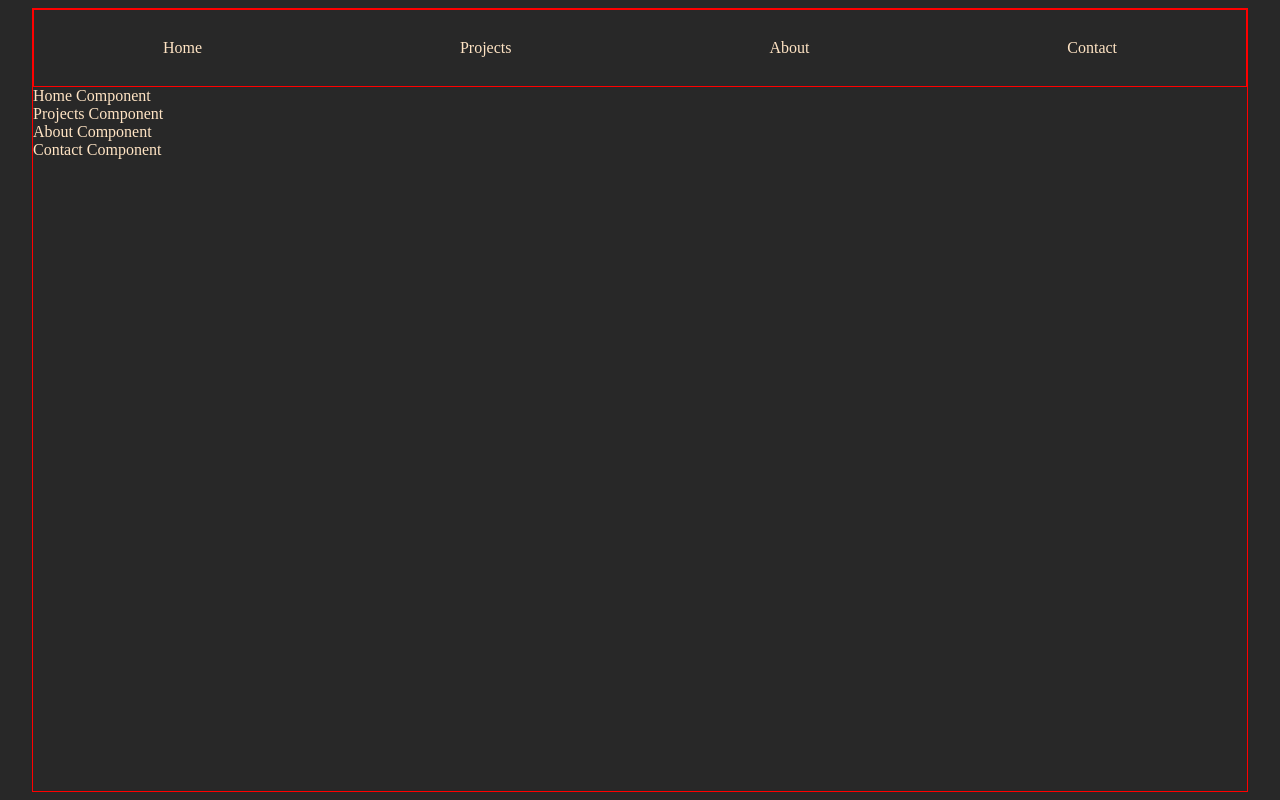
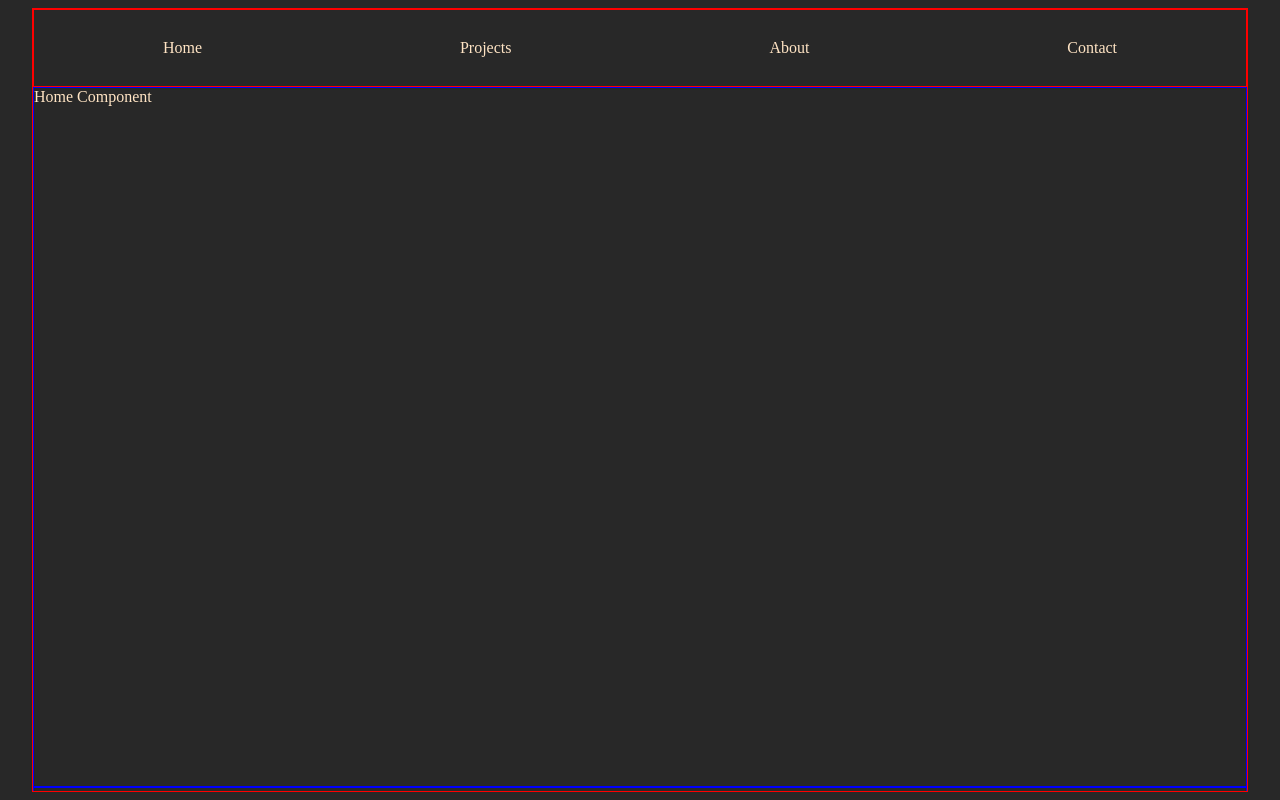
Before and after one commit to danifromecuador/portfolio_2025, a React (Vite) app: page / in a window 1280 px wide. Built offline with nearby package versions, Linux system fonts and the light colour scheme.

Commit message:
Give a fixed height to all main components feat/navbar-and-main-components

```diff
--- a/src/App.css
+++ b/src/App.css
@@ -2,6 +2,7 @@
   border: 1px solid red;
   width: 95%;
   height: 98%;
+  overflow-y: auto;
 }
 
 li {
@@ -15,3 +16,12 @@ a {
 a:visited {
   color: inherit;
 }
+
+/* MAIN COMPONENTS */
+.home,
+.projects,
+.about,
+.contact {
+  height: 700px;
+  border: 1px solid blue;
+}
```
